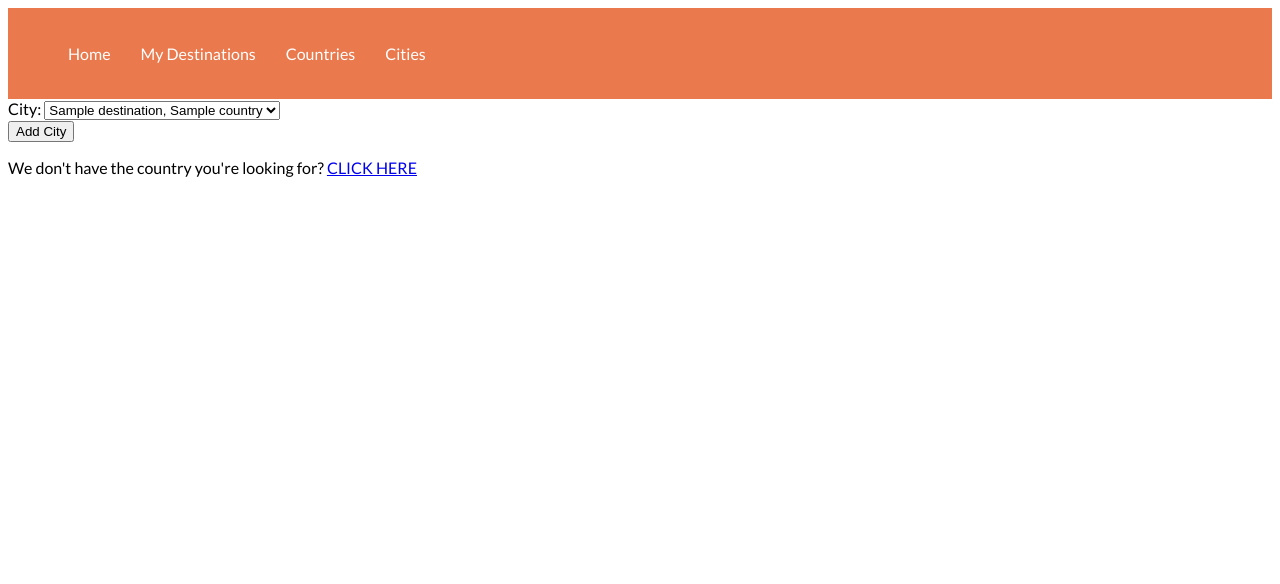
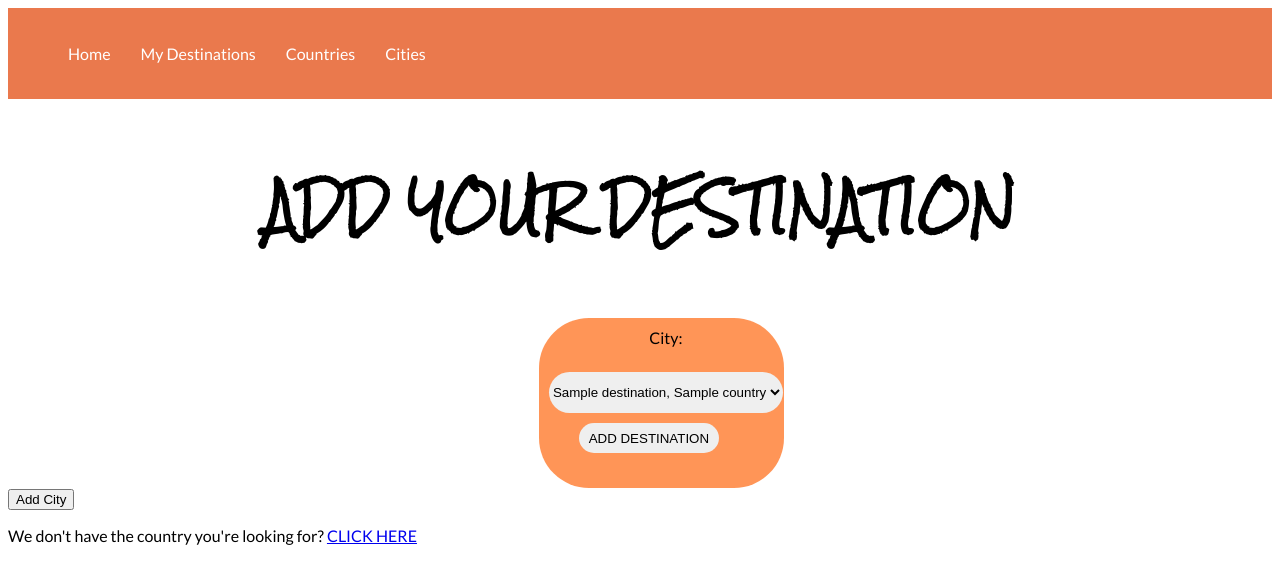
Before and after one commit to spencerT101/Bucket_List_Project_1, a Flask app: page /destinations/new in a window 1280 px wide. Shown: the top 584 px of the page. Run offline with Flask 2, Linux system fonts and the light colour scheme; a database or web service that is not in the repository returns one stand-in record (values such as "Sample title"); some libraries are stand-ins or nearby versions.

Commit message:
title added to add destination

```diff
--- a/project_start_code/static/style.css
+++ b/project_start_code/static/style.css
@@ -134,7 +134,33 @@ body{
 }
 
 /* CSS styling for new destination page */
-
+.add_destination{
+    display:grid;
+    flex-direction:column;
+    text-align:center;
+    background-color:rgba(255, 123, 46, 0.8);
+    max-width: 225px;
+    height:150px;
+    margin-left: 42%;
+    position:relative;
+    justify-content: space-around;
+    border-radius: 50px;
+    margin-top: 20px;
+    font-family: 'lato', sans-serif ;
+    padding:10px;
+}
+#destination_id{
+    border:none;
+    border-radius: 40px;
+}
+.add_destination button{
+    margin-top: 10px;
+    height:30px;
+    width: 140px;
+    margin-left: 30px;
+    border-radius: 30px;
+    border:none;
+}
 
 
 /* CSS styling for destinations/showdestination  */
@@ -200,6 +226,8 @@ body{
     font-family: 'lato';
     font-size: 15px;
 }
+
+
 
 /* css styling for edit bucket list destination page */
 
--- a/project_start_code/templates/destinations/new_destination.html
+++ b/project_start_code/templates/destinations/new_destination.html
@@ -2,15 +2,17 @@
 {% block content %}
 
 
+<h3 class = "view-title"> ADD YOUR DESTINATION</h3>
 <form action = "/destinations" method = "post">
 <div class= "add_destination">
     <label for = "destination_id">City: </label>
     <select id ="destination_id" name = "destination_id">
         {% for destination in all_destinations%}
         <option value = {{destination.id}}>
-            {{destination.city_name}}, {{destination.country.name}}</option>
+            {{destination.city_name}},  {{destination.country.name}}</option>
         {% endfor %}
     </select>
+    <button type = "submit">ADD DESTINATION</button>
 </div>
 <button type = "submit">Add City</button>
 </form>
```
